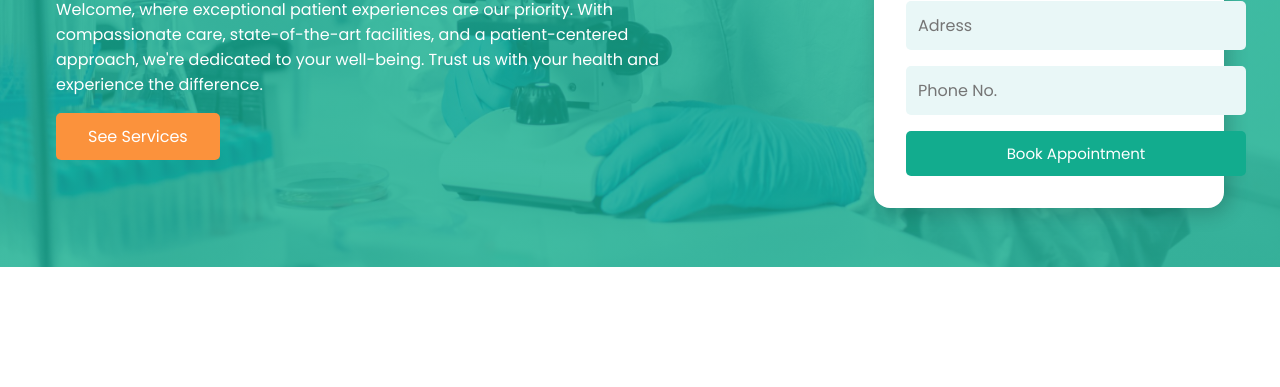
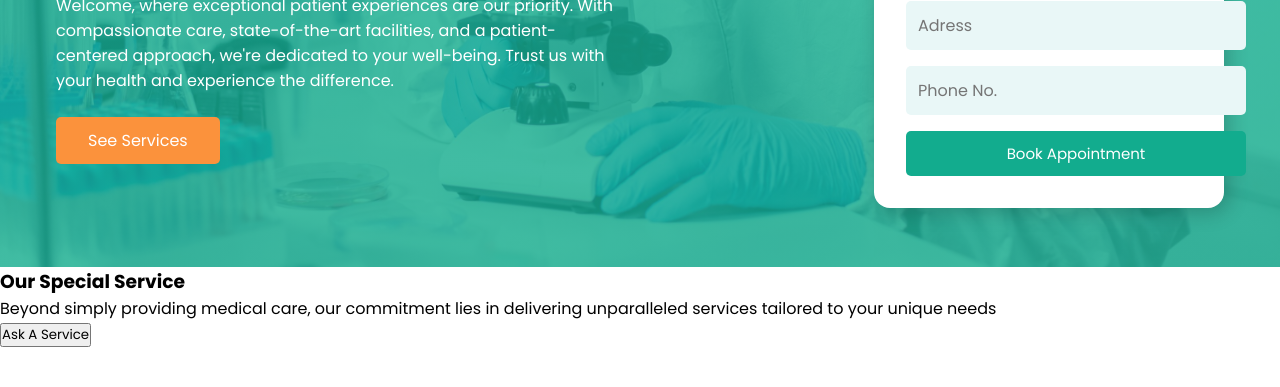
Before and after one commit to fabianrojas772/HealthCare, a plain HTML site: page index.html in a window 1280 px wide. Shown: the part 413-800 px from the top of the page. Drawn offline with Linux system fonts and the light colour scheme.

Commit message:
inicio seccion services

```diff
--- a/index.html
+++ b/index.html
@@ -47,8 +47,15 @@
   </div>
   </header>
 
+  <section class="services">
+    <div class="services_header">
+      <h3>Our Special Service</h3>
+      <p>Beyond simply providing medical care, our commitment lies in delivering unparalleled services tailored to your unique needs</p>
+      <button class="">Ask A Service</button>
+    </div>
+    <div class="services_menu"></div>
+  </section>
 
-  <section class=""></section>
   <section class=""></section>
   <section class=""></section>
   <section class=""></section>
--- a/style.css
+++ b/style.css
@@ -98,8 +98,8 @@ div{
 }
 .texto-header p{
   color: var(--white);
-  padding-bottom: 1rem;
-  padding-right: 6rem;
+  padding-bottom: 1.5rem;
+  padding-right: 11rem;
   text-align: start;
 }
 
```
